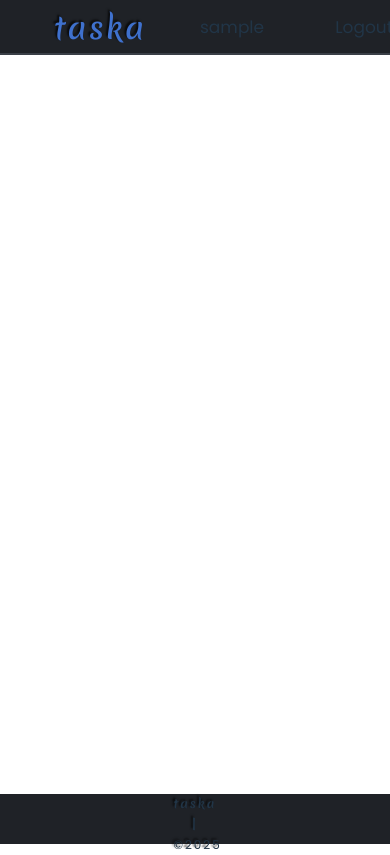
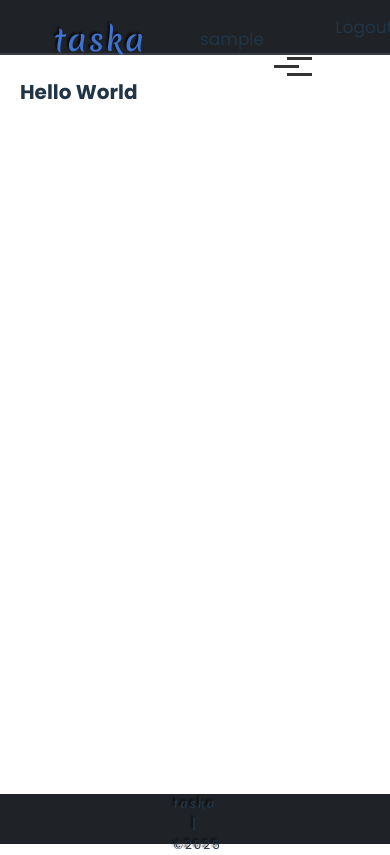
Before and after one commit to deKoder-ai/django_taska_v01, a Django app: page /taska/ in a window 390 px wide; the page is wider, and only the part inside the window is pictured. Run offline with Django 5.2, Linux system fonts and the light colour scheme; the visitor is signed in with stand-in values (Sample User, id 1).

Commit message:
sidebar fail

```diff
--- a/taska_app/static/css/base.css
+++ b/taska_app/static/css/base.css
@@ -47,6 +47,11 @@
   --col-warn: #f2c94c; /* Soft amber – warnings without harshness */
   --col-err: #e9033d; /* Muted red – error messages, validation */
   --col-info: #4f9aff; /* Toned-down blue – tips, notifications */
+
+  --mobile-breakpoint: 650px;
+  --sidebar-width: 350px;
+  --hover-area-width: 20px;
+  --header-height: 105px;
 }
 
 html {
--- a/taska_app/static/css/taska.css
+++ b/taska_app/static/css/taska.css
@@ -3,7 +3,7 @@
   height: 55px;
   background-color: var(--col-surface);
   display: grid;
-  grid-template-columns: 200px 2fr 200px;
+  grid-template-columns: 200px 2fr 200px 50px;
   align-items: center;
   text-align: center;
   font-size: 1.7rem;
@@ -51,6 +51,148 @@
 }
 
 
+/* _________________________________________________________________________
+-好运-0☢0-----0☢0☠☠0☢0-----0☢0☠☠0☢0-----0☢0☠☠0☢0-----0☢0☠☠0☢0-----0☢0-好运-
+‾‾‾‾‾‾‾‾‾‾‾‾‾‾‾‾‾‾‾‾‾‾‾‾‾‾‾‾‾‾‾‾‾‾‾‾‾‾‾‾‾‾‾‾‾‾‾‾‾‾‾‾‾‾‾‾‾‾‾‾‾‾‾‾‾‾‾‾‾‾‾‾‾ */
+.header {
+  height: var(--header-height);
+  display: flex;
+  align-items: center;
+  padding: 0 20px;
+  background: #f0f0f0;
+  position: relative;
+  z-index: 30;
+}
+
+.sidebar-toggle {
+  display: none;
+  background: none;
+  border: none;
+  cursor: pointer;
+  padding: 10px;
+  margin-right: 10px;
+}
+
+.hamburger {
+  display: block;
+  width: 25px;
+  height: 3px;
+  background: #333;
+  position: relative;
+}
+
+.hamburger::before,
+.hamburger::after {
+  content: '';
+  position: absolute;
+  width: 25px;
+  height: 3px;
+  background: #333;
+}
+
+.hamburger::before {
+  top: -8px;
+}
+
+.hamburger::after {
+  bottom: -8px;
+}
+
+.main-container {
+  width: 100vw;
+  height: calc(100vh - var(--header-height));
+  display: flex;
+  position: relative;
+}
+
+.sidebar {
+  width: var(--sidebar-width);
+  height: 100%;
+  background: #e0e0e0;
+  transition: transform 0.3s ease;
+  position: relative;
+}
+
+.content {
+  flex: 1;
+  padding: 20px;
+  overflow: auto;
+}
+
+.sidebar-close {
+  display: none;
+  position: absolute;
+  top: 10px;
+  right: 10px;
+  background: none;
+  border: none;
+  font-size: 24px;
+  cursor: pointer;
+  z-index: 25;
+}
+
+.sidebar-hover-area {
+  display: none;
+  position: absolute;
+  left: 0;
+  top: 0;
+  width: var(--hover-area-width);
+  height: 100%;
+  z-index: 15;
+}
+
+.sidebar-overlay {
+  display: none;
+  position: fixed;
+  top: var(--header-height);
+  left: 0;
+  right: 0;
+  bottom: 0;
+  background: rgba(0, 0, 0, 0.5);
+  z-index: 10;
+}
+
+@media (max-width: 650px) {
+  .sidebar {
+    position: fixed;
+    top: var(--header-height);
+    left: 0;
+    height: calc(100vh - var(--header-height));
+    transform: translateX(-100%);
+    z-index: 20;
+  }
+
+  .sidebar.active {
+    transform: translateX(0);
+  }
+
+  .sidebar-hover-area {
+    display: block;
+  }
+
+  .sidebar-toggle {
+    display: block;
+  }
+
+  .sidebar-close {
+    display: block;
+  }
+
+  .sidebar-overlay.active {
+    display: block;
+  }
+}
+
+@media (min-width: 651px) {
+  .sidebar-overlay {
+    display: none !important;
+  }
+}
+
+/* _________________________________________________________________________
+-好运-0☢0-----0☢0☠☠0☢0-----0☢0☠☠0☢0-----0☢0☠☠0☢0-----0☢0☠☠0☢0-----0☢0-好运-
+‾‾‾‾‾‾‾‾‾‾‾‾‾‾‾‾‾‾‾‾‾‾‾‾‾‾‾‾‾‾‾‾‾‾‾‾‾‾‾‾‾‾‾‾‾‾‾‾‾‾‾‾‾‾‾‾‾‾‾‾‾‾‾‾‾‾‾‾‾‾‾‾‾ */
+
 .foot {
   position: absolute;
   bottom: 0;
--- a/taska_app/templates/taska_app/taska.html
+++ b/taska_app/templates/taska_app/taska.html
@@ -15,10 +15,27 @@
       <form action="{% url 'logout' %}" method="post">
         {% csrf_token %}
         <button type="submit" class="nav-logout">Logout</button>
+        <button class="sidebar-toggle" aria-label="Toggle sidebar">
+          <span class="hamburger"></span>
+        </button>
       </form>
     </nav>
 
+    <div class="main-container">
+      <!-- <div class="sidebar-overlay"></div> -->
+      <div class="sidebar-hover-area"></div>
 
+      <aside class="sidebar">
+        <button class="sidebar-close" aria-label="Close sidebar">×</button>
+        <div class="sidebar-content">
+          Sidebar Content
+        </div>
+      </aside>
+
+      <main class="content">
+        <h1>Hello World</h1>
+      </main>
+    </div>
 
     <footer class="foot">
       <div></div>
```
Also changed, not shown: taska_app/static/js/taska.js (+54 -0 lines), README.md.
